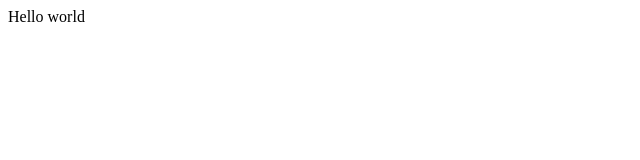
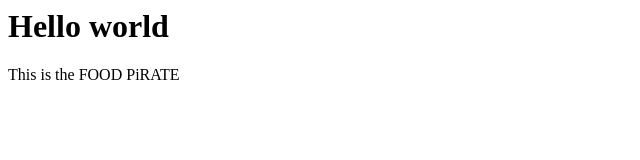
Before and after one commit to Turk44/Food-Pirate, a plain HTML site: page index.html in a window 1280 px wide. Shown: the whole page, without its empty margins (0-640 px from the left). Drawn offline with Linux system fonts and the light colour scheme.

Commit message:
Update index.html

```diff
--- a/index.html
+++ b/index.html
@@ -1 +1,4 @@
-Hello world
+<h1>Hello world</h1>
+
+<!-- This is a comment. You won't see me, unless ... -->
+<p>This is the FOOD PiRATE</p>
```
